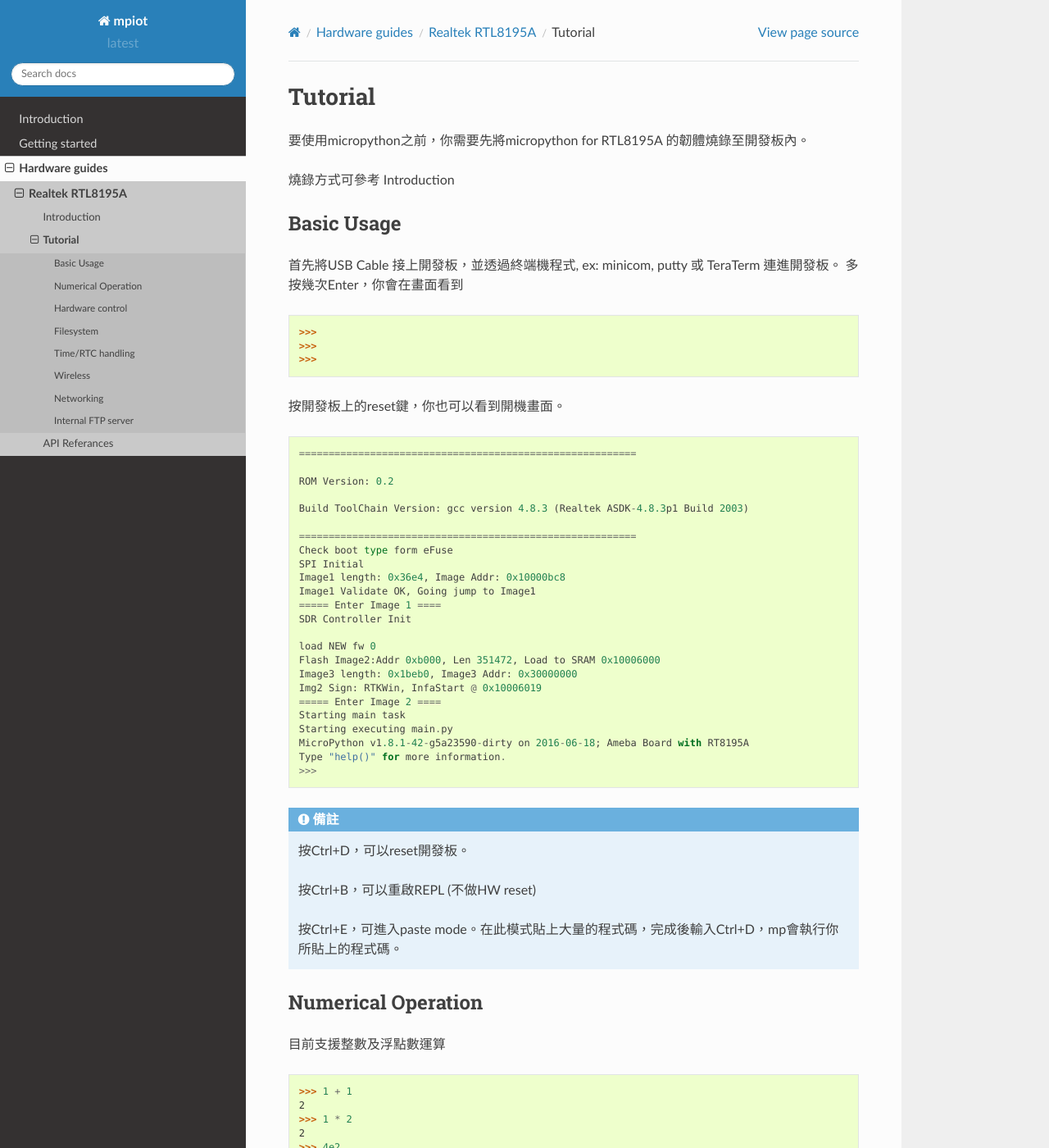
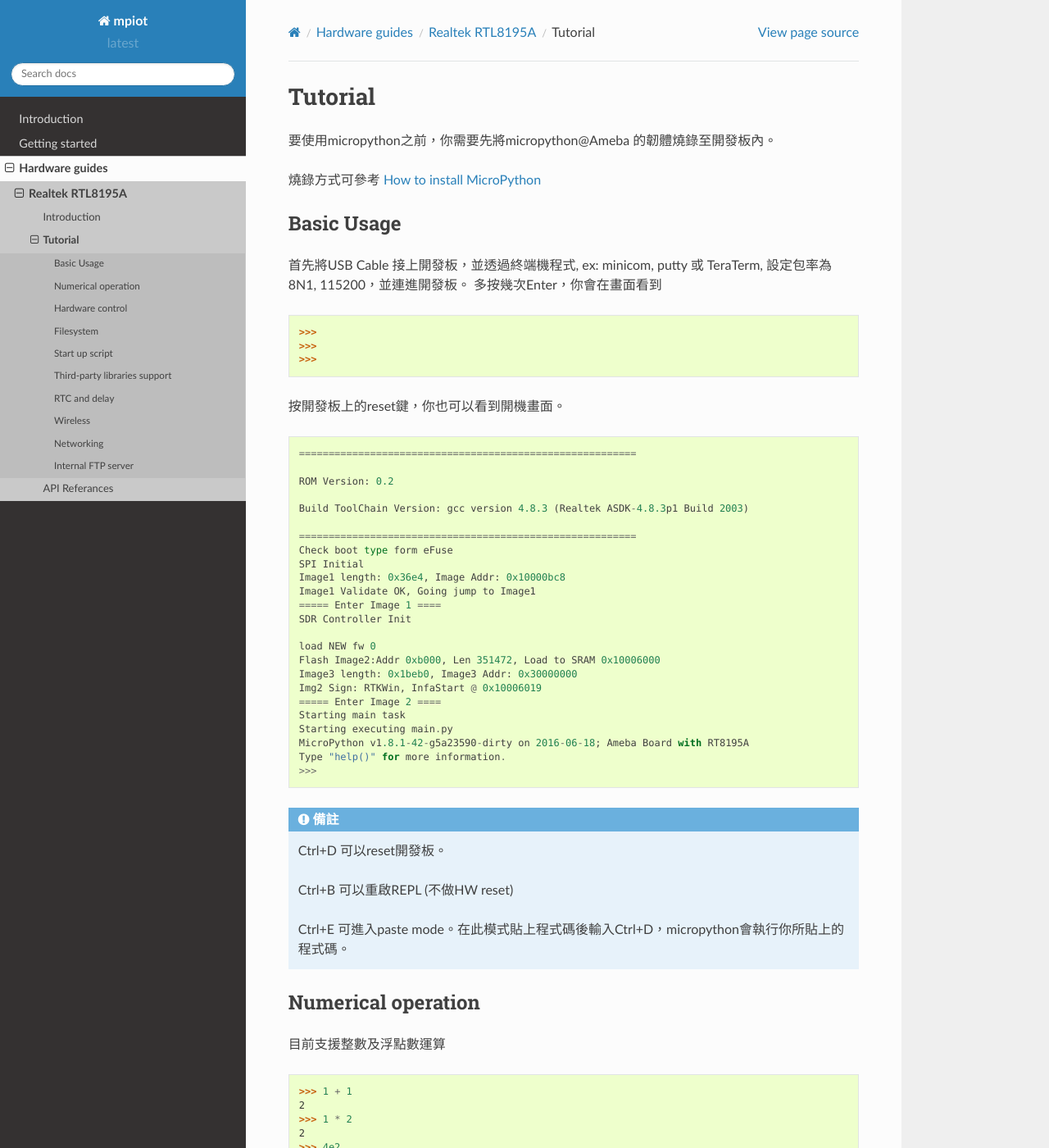
Before and after one commit to wylinks/mpiot, a Sphinx documentation site: the page built from docs/rtl8195a/tutorial.rst, in a window 1280 px wide and 1400 px high. Shown: the whole window at 82% size. Built offline with Sphinx 7.4.7 and the Read the Docs theme 2.0.0, drawn with Linux system fonts in a browser that asks for light colours; some of the changed text lies outside the part shown.

Commit message:
update doc

```diff
--- a/docs/rtl8195a/intro.rst
+++ b/docs/rtl8195a/intro.rst
@@ -14,6 +16,7 @@
 
 .. image:: images/Ameba_pin_Def.png
 
+.. _how_to_install_micropython:
 
 How to install MicroPython
 **************************
--- a/docs/rtl8195a/tutorial.rst
+++ b/docs/rtl8195a/tutorial.rst
@@ -2,14 +2,14 @@
 Tutorial
 ********
 
-要使用micropython之前，你需要先將micropython for RTL8195A 的韌體燒錄至開發板內。
+要使用micropython之前，你需要先將micropython@Ameba 的韌體燒錄至開發板內。
 
-燒錄方式可參考 Introduction
+燒錄方式可參考 :ref:`how_to_install_micropython`
 
 Basic Usage
 ###########
 
-首先將USB Cable 接上開發板，並透過終端機程式, ex: minicom, putty 或 TeraTerm 連進開發板。
+首先將USB Cable 接上開發板，並透過終端機程式, ex: minicom, putty 或 TeraTerm, 設定包率為8N1, 115200，並連進開發板。
 多按幾次Enter，你會在畫面看到
 
 .. code-block:: python
@@ -49,14 +49,14 @@
 
 .. note::
 
-   按Ctrl+D，可以reset開發板。
+   Ctrl+D 可以reset開發板。
 
-   按Ctrl+B，可以重啟REPL (不做HW reset)
+   Ctrl+B 可以重啟REPL (不做HW reset)
 
-   按Ctrl+E，可進入paste mode。在此模式貼上大量的程式碼，完成後輸入Ctrl+D，mp會執行你所貼上的程式碼。
+   Ctrl+E 可進入paste mode。在此模式貼上程式碼後輸入Ctrl+D，micropython會執行你所貼上的程式碼。
 
 
-Numerical Operation
+Numerical operation
 ###################
 
 目前支援整數及浮點數運算
@@ -147,9 +147,9 @@
 Filesystem
 ##########
 
-RTL8195A 實體上有1MB的Flash空間，micropython 直譯器約略500KB，剩下的500KB 都會被格式化為FATFS，可供使用者存放小量資料及.py檔。（可透過ftp 存取)
+RTL8195A 實體上有1MB的Flash空間，micropython 直譯器約略500KB，剩下的500KB 都會被格式化為FATFS，可供使用者存放小量資料及.py檔。
 
-使用者可以使用os 模組及Standard I/O 存取Flash上的filesystem (硬碟名稱為 /flash)
+使用者可以使用os 模組及Standard I/O 存取filesystem (硬碟名稱為 /flash)
 
 .. code-block:: python
 
@@ -192,9 +192,10 @@
    ['main.py', 'text.txt']
    >>> os.remove("/flash/text.txt")
 
-filesystem 內有個main.py檔很重要，開發板每次重新開機都會執行main.py，所以使用者可以將主要程式碼放在main.py內，讓開發板上電後自行動作。
+Start up script
+###############
 
-另外在filesystem 內部的檔案名稱是.py結尾，或是資料夾內部含有__init__.py，皆可以透過import 導入至程式碼
+filesystem 內有個main.py檔很重要，開發板每次重新開機都會執行main.py，所以使用者可以將主要程式碼放在main.py內，讓開發板上電後自動執行script。
 
 .. code-block:: python
 
@@ -208,9 +209,13 @@
 
    main.py 誤刪的話，可以透過ftp補回來。
 
+Third-party libraries support
+#############################
 
-Time/RTC handling
-#################
+任何在filesystem 內檔案名稱為.py結尾或含有__init__.py資料夾，皆可以透過import 導入至micropython。
+
+RTC and delay
+#############
 
 內建time 模組可讀取開發板上RTC時間，以及使用second, millisecond 及microsecond 等級的delay
 
@@ -266,11 +271,9 @@
 Networking
 ##########
 
-網路功能是透過RTL8195A 內建的WiFi及 Lwip stack 所達到，而NFC 功能之後會新增。
+網路功能是透過Lwip stack 所達到，使用網路功能必須要先經過3個步驟。
 
-使用網路功能必須要先經過3個步驟
-
-* 設定WiFi Soc為Station or AP mode (目前mp@RTL8195A 還沒實作AP mode)
+* 設定WLAN為Station mode, AP mode 或 STA_AP mode (hybrid mode)。
 
 .. code-block:: python
 
```
Also changed, not shown: other parts of docs/rtl8195a/intro.rst (+2 -0 lines), other parts of docs/rtl8195a/tutorial.rst (+2 -2 lines).
